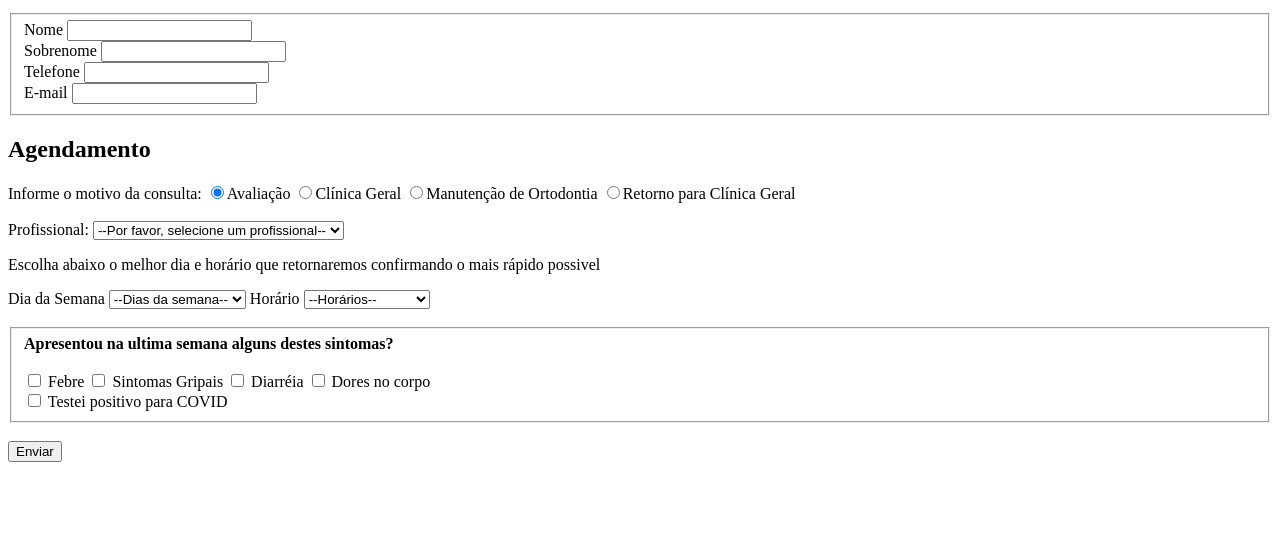
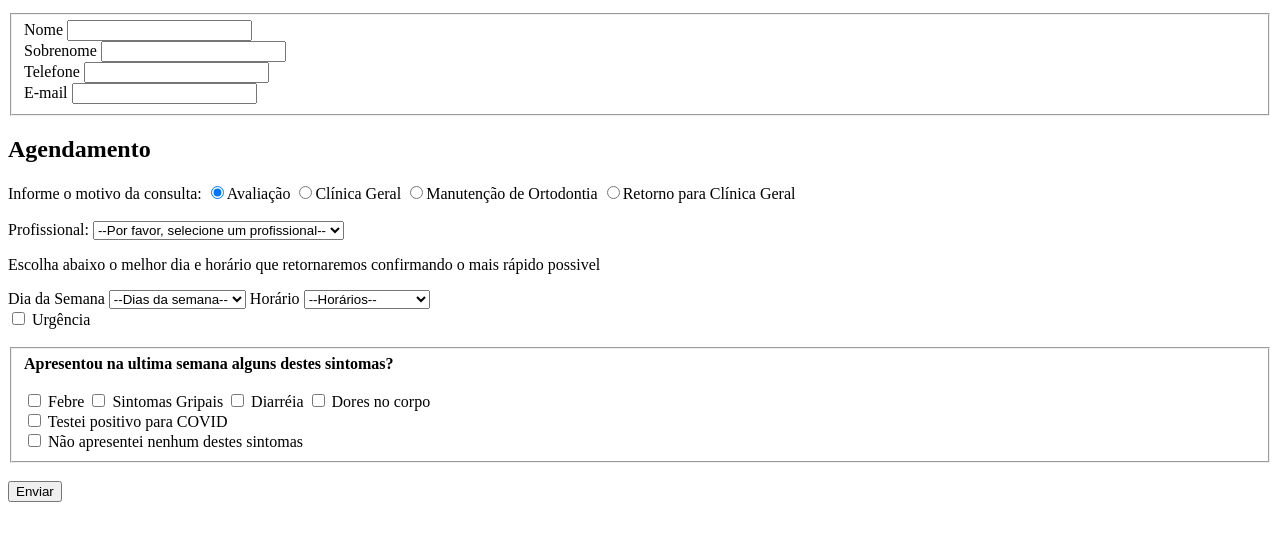
Before and after one commit to sou-rafael/django, a plain HTML site: page cadastro.html in a window 1280 px wide. Shown: the part 101-642 px from the top of the page. Drawn offline with Linux system fonts and the light colour scheme.

Commit message:
Acrescentei alguns campos no html

```diff
--- a/cadastro.html
+++ b/cadastro.html
@@ -84,6 +84,9 @@
                 <option value="14">14:00h às 15:00h</option>
                 <option value="15">15:00h às 16:00h</option>
             </select>
+            <br/>
+            <input type="checkbox" id="urgencia" name="urgente" value="urgente">
+            <label for = "urgente"> Urgência </label>
 
 
         </div>
@@ -102,6 +105,9 @@
                 <br>
                 <input type="checkbox" id="teste" name="teste" value="teste">
                 <label for = "teste"> Testei positivo para COVID</label>
+                <br>
+                <input type="checkbox" id="nenhum" name="nenhum" value="nenhum">
+                <label for = "nenhum"> Não apresentei nenhum destes sintomas </label>
             </div>
         </fieldset>
         <br/>
```
